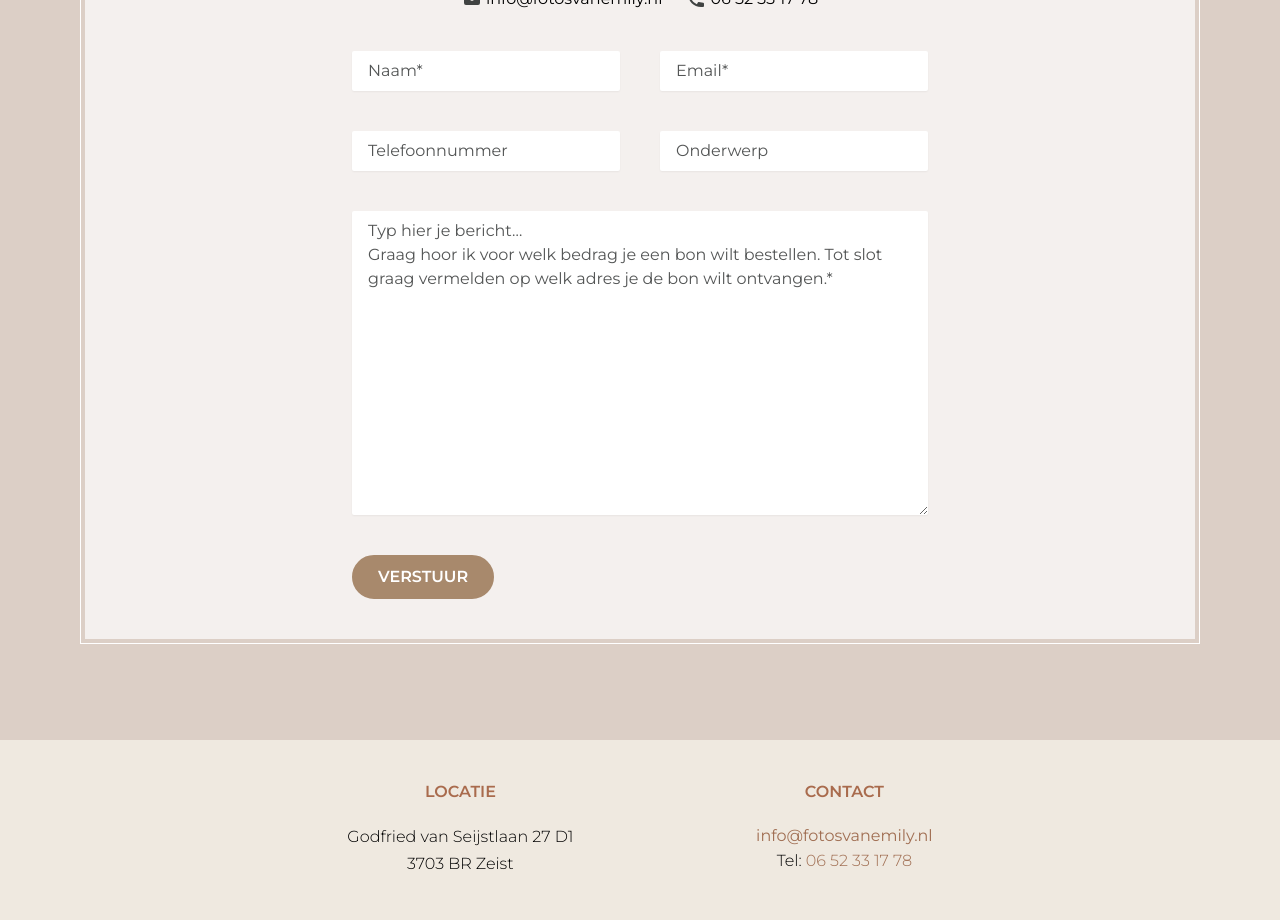
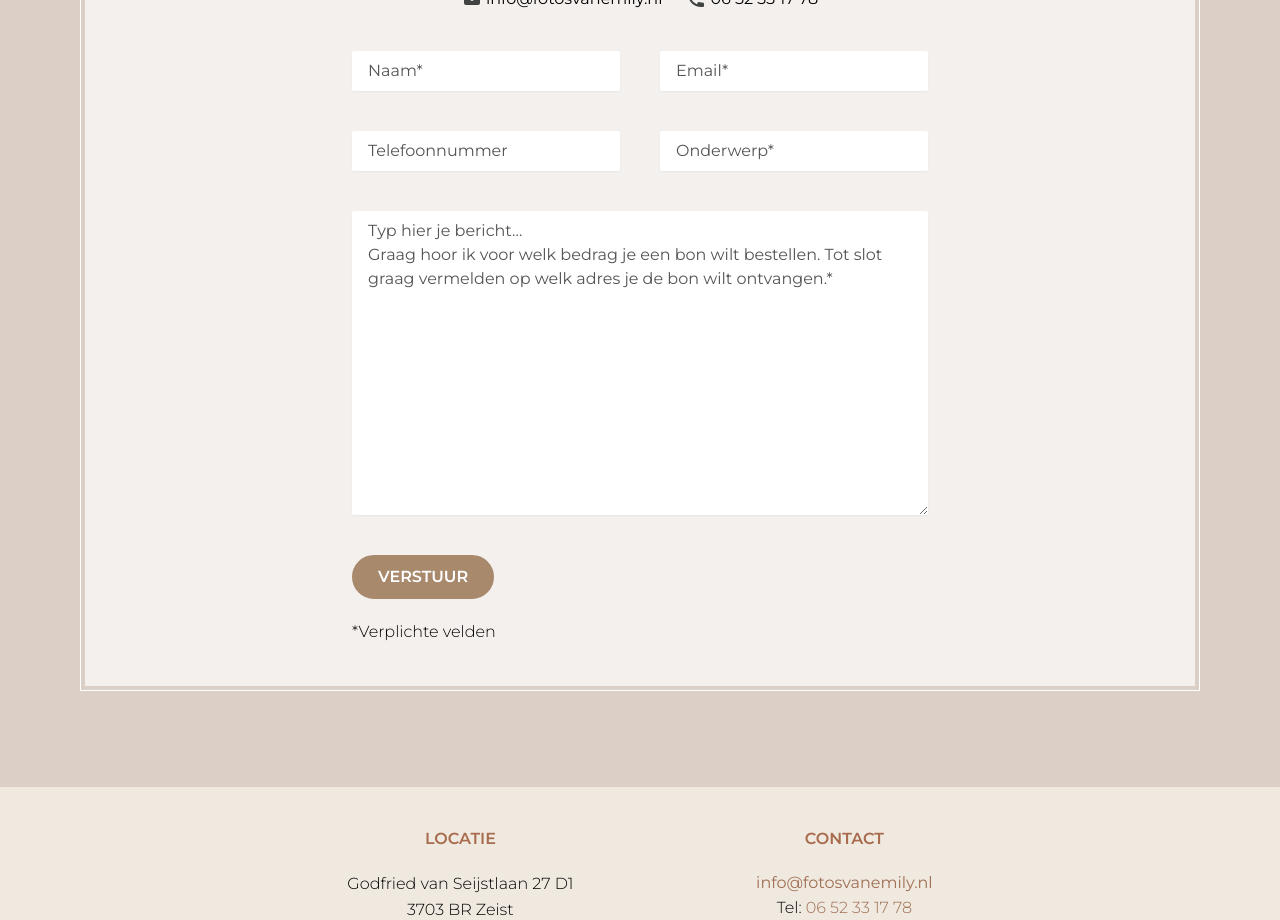
Before and after one commit to Sneruall/fotos-van-emily, a Next.js app: page /fotoshoot-cadeaubon in a window 1280 px wide. Shown: the part 1660-2580 px from the top of the page. Built offline with nearby package versions, Linux system fonts and the light colour scheme; what tailwindcss-text-fill-stroke would draw is missing.

Commit message:
onderwerp in email verwerkt
todo: include enters in email

```diff
--- a/components/sections/elements/ContactFormElement.js
+++ b/components/sections/elements/ContactFormElement.js
@@ -84,8 +84,9 @@ function ContactFormElement(props) {
           className="rounded-sm p-2 px-4 placeholder-charcoal placeholder-opacity-90 shadow-sm outline-none"
           id="onderwerp"
           type="text"
-          placeholder="Onderwerp"
+          placeholder="Onderwerp*"
           onChange={(e) => setOnderwerp(e.target.value)}
+          required
         />
         <textarea
           className="col-span-full rounded-sm p-2 px-4 placeholder-charcoal placeholder-opacity-90 shadow-sm outline-none"
@@ -97,6 +98,7 @@ function ContactFormElement(props) {
           required
         />
       </div>
+
       <div className="max-w-xl mx-auto">
         <button
           className="border-2 border-brown-pale bg-brown-pale hover:bg-transparent hover:text-brown-pale text-white font-semibold uppercase py-2 px-6 rounded-full"
@@ -123,6 +125,7 @@ function ContactFormElement(props) {
             </a>
           </p>
         )}
+                <p className="mt-5">*Verplichte velden</p>
       </div>
     </form>
   );
--- a/pages/api/contact.js
+++ b/pages/api/contact.js
@@ -6,7 +6,8 @@ async function handler(req, res) {
   const body = JSON.parse(req.body);
 
   const message = `
-    Name: ${body.name}\r\n
+    Nieuw bericht ontvangen op Foto's van Emily!\r\n \r\n
+    Naam: ${body.name}\r\n
     Email: ${body.email}\r\n
     Tel: ${body.tel}\r\n
     Onderwerp: ${body.onderwerp}\r\n
@@ -16,7 +17,7 @@ async function handler(req, res) {
   const data = {
     to: "info@fotosvanemily.nl",
     from: "info@fotosvanemily.nl",
-    subject: `Nieuw bericht van ${body.name}`,
+    subject: `${body.onderwerp}`,
     text: message,
     html: message.replace(/\r\n/g, "<br />"),
   };
```
